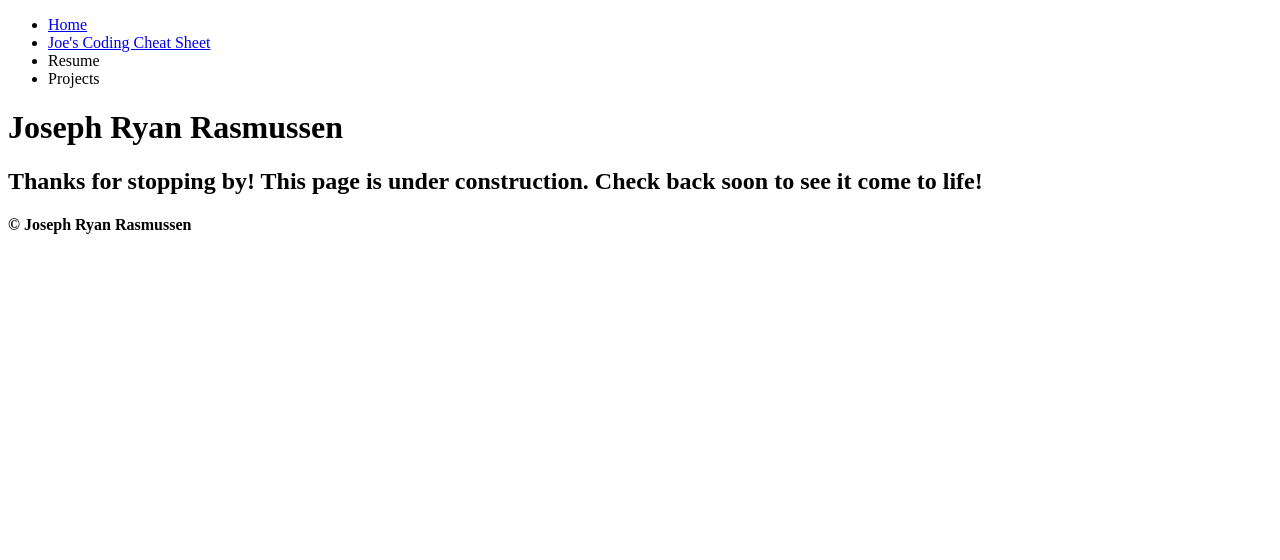
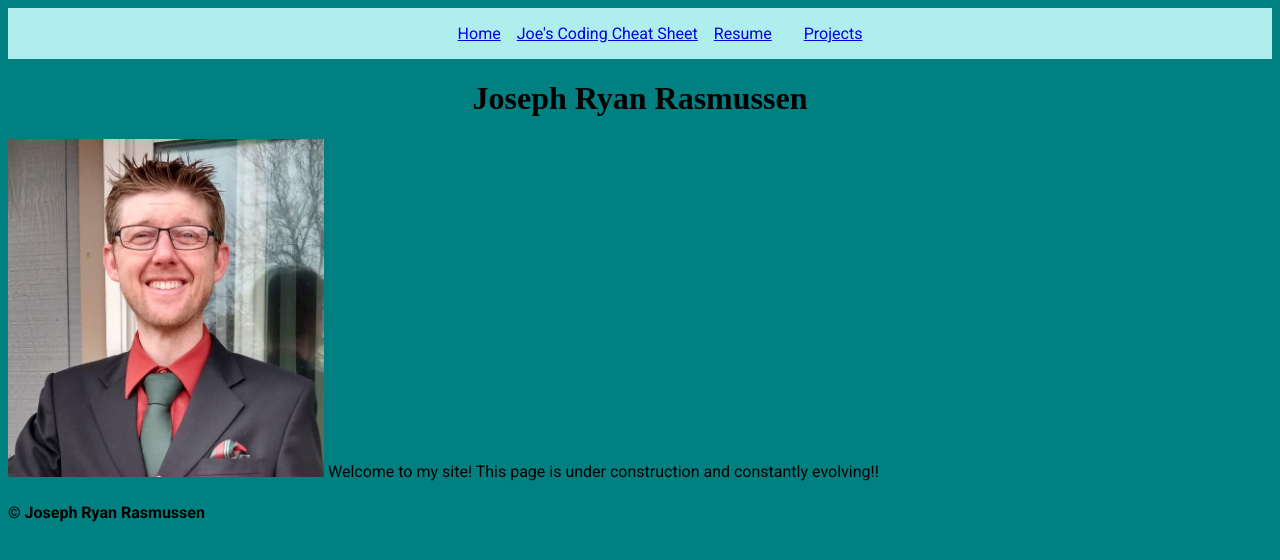
Before and after one commit to stsraz/stsraz.github.io, a plain HTML site: page index.html in a window 1280 px wide. Drawn offline with Linux system fonts and the light colour scheme; a web font is replaced by a local one.

Commit message:
Added navbars, working on styling, expanded site

```diff
--- /dev/null
+++ b/css/style-home.css
@@ -0,0 +1,25 @@
+/*Root Styles*/
+html {
+    font-size: 16px;
+}
+
+body {
+    font-size: 1rem;
+    font-family: "Roboto";
+    background-color: teal;
+}
+
+#title-h1 {
+    font-family: "Playwrite AU SA";
+    text-align: center;
+}
+
+/*Pictures*/
+#joe-headshot {
+    height: 25%;
+    width: 25%;
+}
+
+.intro {
+    display: block;
+}
--- /dev/null
+++ b/css/style-navbar.css
@@ -0,0 +1,22 @@
+/*Navigation Bar*/
+.navbar {
+    background-color: paleturquoise;
+    padding: 1rem;
+}
+
+.navbar-container {
+    display: flex;
+    justify-content: space-between;
+}
+
+.navbar-menu {
+    list-style: none;
+    display: flex;
+    gap: 1rem;
+    margin: 0 auto;
+}
+
+.navbar-item {
+    position: relative;
+    font-size: 1rem;
+}
--- a/css/style.css
+++ /dev/null
@@ -1,6 +0,0 @@
-li {
-    list-style-type: none;
-    display: inline;
-    text-align: center;
-    font-size: 32px;
-}
--- a/index.html
+++ b/index.html
@@ -1,33 +1,58 @@
 
 <!DOCTYPE html>
 <html lang="en">
+
 <head>
+
     <meta charset="UTF-8">
     <meta name="viewport" content="width=device-width, initial-scale=1.0">
+
     <title>Joseph Ryan Rasmussen's Portfolio</title>
+
+    <!--Stylesheets-->
+    <link rel="stylesheet" href="./css/style-home.css">
+    <link rel="stylesheet" href="./css/style-navbar.css">
+
+    <!--Fonts-->
+    <link href="https://fonts.googleapis.com/css2?family=Playwrite+AU+SA:wght@100..400&family=Roboto:ital,wght@0,100..900;1,100..900&display=swap" rel="stylesheet">
+
 </head>
+
 <body>
+
     <header>
-        <nav>
-            <ul>
-                <li><a href="./index.html">Home</a></li>
-                <li><a href="./JCCS/index.html">Joe's Coding Cheat Sheet</a></li>
-                <li>Resume</li>
-                <li>Projects</li>
-            </ul>
+
+        <nav class="navbar">
+
+            <div class="navbar-container">
+
+                <ul class="navbar-menu">
+                    <li class="navbar-item"><a href="./index.html">Home</a></li>
+                    <li class="navbar-item"><a href="./jccs.html">Joe's Coding Cheat Sheet</a></li>
+                    <li class="navbar-item"><a href="./resume.html">Resume</a></li>
+                    <li class="navbar-item"></li><a href="./projects.html">Projects</a></li>
+                </ul>
+
+            </div>
         </nav>
+
     </header>
+    <main>
 
-    <main>
-        <h1>Joseph Ryan Rasmussen</h1>
+        <h1 id="title-h1">Joseph Ryan Rasmussen</h1>
 
-        <article>
-            <h2>Thanks for stopping by! This page is under construction. Check back soon to see it come to life!</h2>
+        <article class="intro">
+            <img id="joe-headshot" src="./resources/pics/joe-headshot.jpg" alt="Joe Rasmussen">
+            <span>Welcome to my site!</span>
+            <span>This page is under construction and constantly evolving!!</span>
         </article>
+
     </main>
 
     <footer>
+
         <h4>&copy; Joseph Ryan Rasmussen</h4>
+
     </footer>
 </body>
 </html>
```
Also changed, not shown: css/style-jccs.css (renamed from JCCS/styles.css, +8 -12 lines), jccs.html (renamed from JCCS/index.html, +26 -8 lines), resources/pics/joe-headshot.jpg (added).
